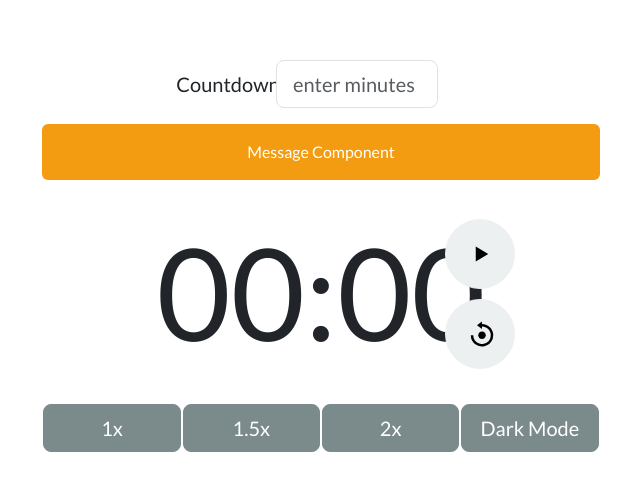
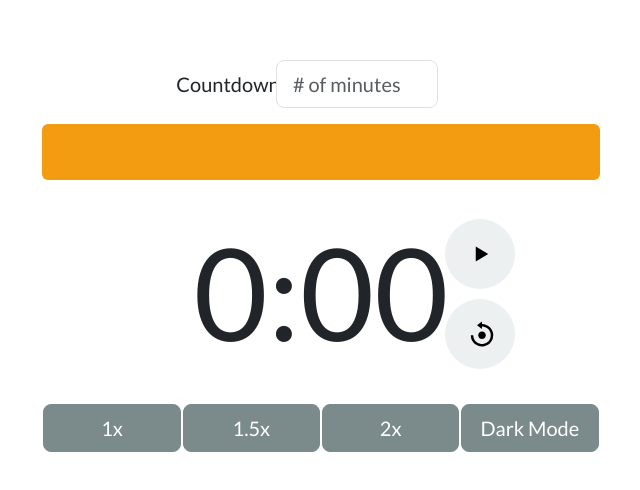
Before and after one commit to stillmattwest/countdown-timer, a React (Create React App) app: page / in a window 1280 px wide. Shown: the part 140-630 px from the top of the page, without its empty margins (319-959 px from the left). Built offline with nearby package versions, Linux system fonts and the light colour scheme.

Commit message:
adding fixes for timer settings and error messaging

```diff
--- /dev/null
+++ b/src/actions/messageActions.js
@@ -0,0 +1,6 @@
+export const setMessage = (txt) => {
+    return {
+      type: "SET_MESSAGE",
+      payload: txt,
+    };
+  };
--- a/src/components/Message/Message.css
+++ b/src/components/Message/Message.css
@@ -1,3 +1,5 @@
 .message-alert{
     text-align:center;
+    min-height:56px;
+    max-height:56px;
 }
--- a/src/components/Message/Message.js
+++ b/src/components/Message/Message.js
@@ -1,16 +1,38 @@
-import React from 'react';
+import React,{Component} from 'react';
+import { Container,Row,Col,Alert } from 'react-bootstrap';
+import {connect} from 'react-redux';
+import {setMessage} from '../../actions/messageActions';
 import './Message.css';
-import { Container,Row,Col,Alert } from 'react-bootstrap';
 
-const Message = () => {
+class Message extends Component {
+
+    renderMessageText = () => {
+        try{
+            if(this.props.message){
+                return this.props.message;
+            }
+
+            return '';
+        }catch(err){
+            console.log(`components.Message.renderMessageText: ${err}`);
+        }
+
+    }
+    render(){
         return(
             <Container>
                 <Col lg={{span:6,offset:3}}>
-                <Alert variant='warning' className="message-alert">Message Component</Alert>
+                    <Alert variant='warning' className="message-alert">{this.renderMessageText()}</Alert>
                 </Col>
             </Container>
 
         )
     }
 
-export default Message;
+}
+
+const mapStateToProps = (state) => {
+    return{message:state.message}
+}
+
+export default connect(mapStateToProps)(Message);
--- a/src/components/Timer/Timer.js
+++ b/src/components/Timer/Timer.js
@@ -1,16 +1,34 @@
 import React,{Component} from 'react';
 import { Container,Row,Col } from 'react-bootstrap';
+import {connect} from 'react-redux';
 import './Timer.css';
 
 class Timer extends Component{
 
+    renderTimerDisplay = () => {
+        if(this.props.timer){
+            let mins = this.props.timer;
+            let displayMins = mins >= 10 ? `${mins}`:`0${mins}`;
+            // TODO get this working
+            let displaySecs = '00';
+
+            return `${displayMins}:${displaySecs}`;
+        }else{
+            return '00:00';
+        }
+    }
+
     render(){
         return(
             <Container>
-                <p className="timer-display">00:00</p>
+                <p className="timer-display">{this.renderTimerDisplay()}</p>
             </Container>
         )
     }
 }
 
-export default Timer;
+const mapStateToProps = (state) => {
+    return{timer:state.timer}
+}
+
+export default connect(mapStateToProps)(Timer);
--- a/src/components/TimerSettings/TimerSettings.js
+++ b/src/components/TimerSettings/TimerSettings.js
@@ -2,6 +2,7 @@ import React,{Component} from "react";
 import {Container,Form,Row,Col} from "react-bootstrap";
 import {connect} from 'react-redux';
 import {setTimer} from '../../actions/timerSettingsActions';
+import {setMessage} from '../../actions/messageActions';
 import "./TimerSettings.css";
 
 class TimerSettings extends Component {
@@ -10,7 +11,16 @@ class TimerSettings extends Component {
         try{
             let mins = parseInt(e.target.value);
             if(!isNaN(mins) || e.target.value === ''){
-                this.props.setTimer(mins);
+                if(e.target.value === ''){
+                    this.props.setMessage('');
+                    this.props.setTimer('');
+                }else if(mins <= 99){
+                    this.props.setMessage('');
+                    this.props.setTimer(mins);
+                }else{
+                    this.props.setMessage('Number of minutes must be less than 99');
+                }
+
             }else{
                 e.value = '';
             }
@@ -41,7 +51,7 @@ class TimerSettings extends Component {
                         <Form.Group as={Row} className="mb-3" controlId="formHorizontal">
                             <Form.Label column="lg" sm={{span:3,offset:4}} className="timer-settings-countdown-label">Countdown:</Form.Label>
                             <Col sm={2}>
-                                <Form.Control size="lg" type="text" placeholder="enter minutes" className="timer-settings-minute-input" onChange={this.handleCountdownChange} value={this.renderTimerInput()}></Form.Control>
+                                <Form.Control size="lg" type="text" placeholder="# of minutes" className="timer-settings-minute-input" onChange={this.handleCountdownChange} value={this.renderTimerInput()}></Form.Control>
                             </Col>
                         </Form.Group>
                     </Row>
@@ -58,4 +68,4 @@ const mapStateToProps = (state) => {
     return{timer:state.timer}
 }
 
-export default connect(mapStateToProps,{setTimer})(TimerSettings);
+export default connect(mapStateToProps,{setTimer,setMessage})(TimerSettings);
--- a/src/reducers/index.js
+++ b/src/reducers/index.js
@@ -1,5 +1,6 @@
 import { combineReducers } from "redux";
 import { setTimerReducer } from "./timerSettingsReducers";
+import { setMessageReducer } from "./messageReducers";
 
-export default combineReducers({timer:setTimerReducer
+export default combineReducers({timer:setTimerReducer,message:setMessageReducer
 });
--- /dev/null
+++ b/src/reducers/messageReducers.js
@@ -0,0 +1,7 @@
+export const setMessageReducer = (state =[],action) => {
+    if(action.type === 'SET_MESSAGE'){
+        return action.payload;
+    }
+
+    return state;
+}
```
Lines whose indentation alone changed are shown as unchanged.
